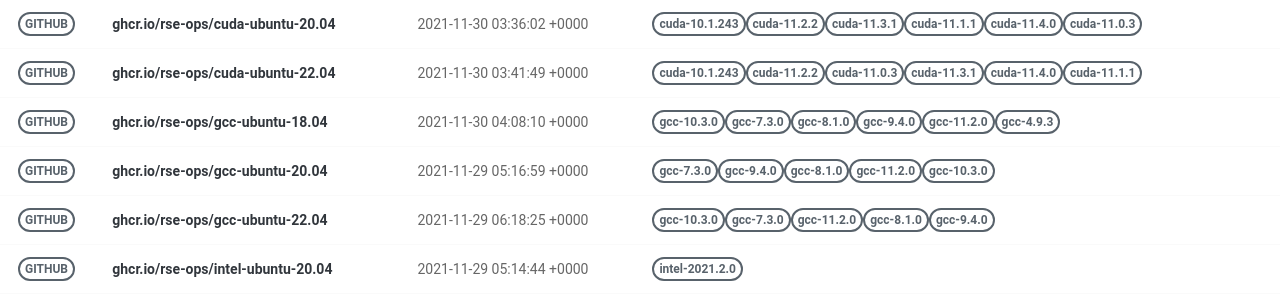
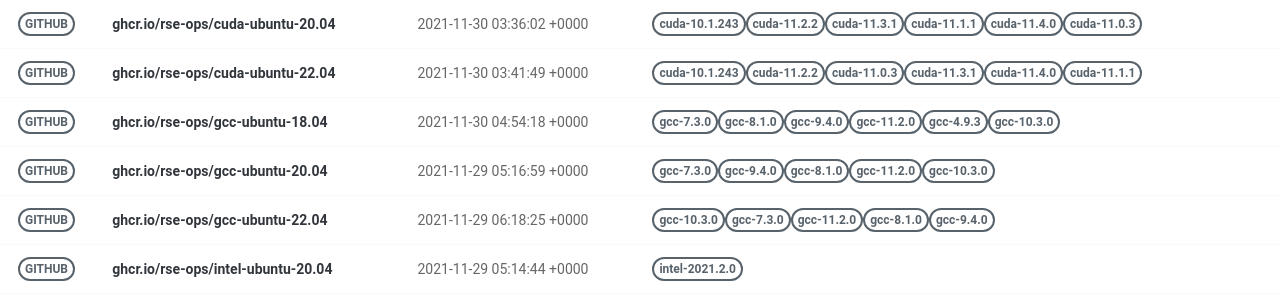
Before and after one commit to rse-ops/docker-images, a Jekyll site: the page built from pages/index.md, in a window 1280 px wide. Shown: the part 277-577 px from the top of the page. Built offline with Jekyll 4.4.1, drawn with Linux system fonts in a browser that asks for light colours; nearby versions of some CDN libraries.

Commit message:
Automated push to update library 2021-11-30

```diff
--- a/_library/ghcr.io-rse-ops-gcc-ubuntu-18.04.md
+++ b/_library/ghcr.io-rse-ops-gcc-ubuntu-18.04.md
@@ -1,14 +1,11 @@
 ---
 layout: container
 name: ghcr.io/rse-ops/gcc-ubuntu-18.04
-updated_at: 2021-11-30 04:08:10.851228
+updated_at: 2021-11-30 04:54:18.182902
 
 
 container_url: https://github.com/orgs/rse-ops/packages/container/package/gcc-ubuntu-18.04
 versions:
- - tag: gcc-10.3.0
-   dockerfile: https://github.com/rse-ops/docker-images/blob/main/ubuntu/gcc/Dockerfile
-   manifest: https://crane.ggcr.dev/manifest/ghcr.io/rse-ops/gcc-ubuntu-18.04:gcc-10.3.0
  - tag: gcc-7.3.0
    dockerfile: https://github.com/rse-ops/docker-images/blob/main/ubuntu/gcc/Dockerfile
    manifest: https://crane.ggcr.dev/manifest/ghcr.io/rse-ops/gcc-ubuntu-18.04:gcc-7.3.0
```
Also changed, not shown: other parts of _library/ghcr.io-rse-ops-gcc-ubuntu-18.04.md (+3 -0 lines).
